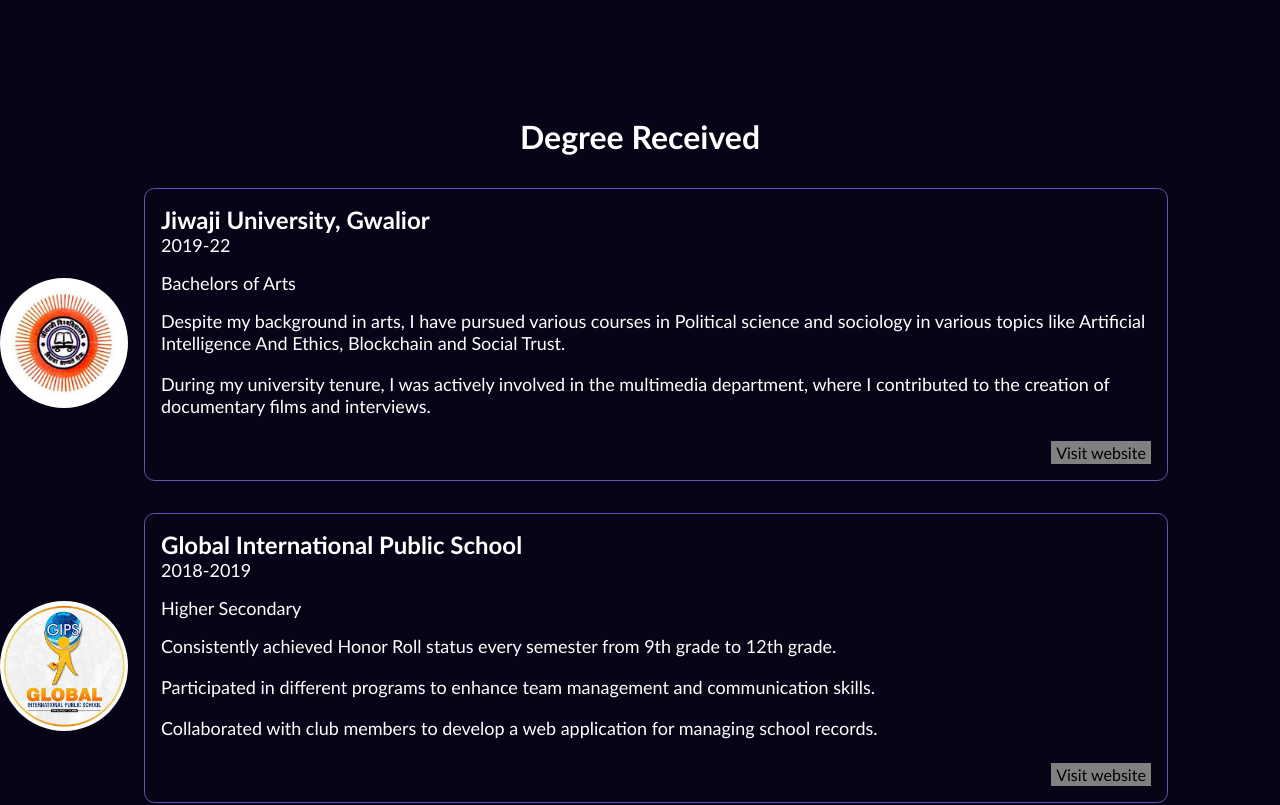
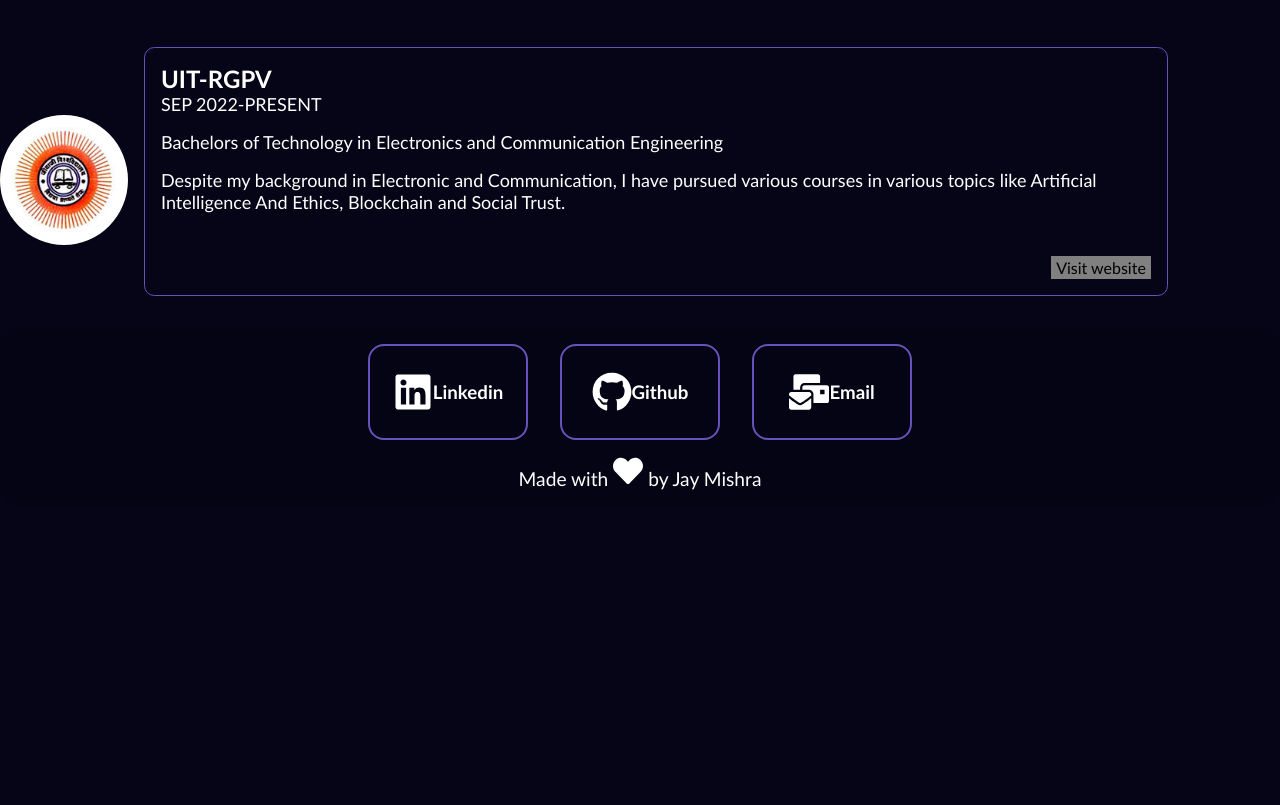
Before and after one commit to PtJayMishra/Portfolio, a React (Create React App) app: page /Portfolio/education in a window 1280 px wide. Shown: the part 420-1225 px from the top of the page. After the commit the page ends 926 px from the top, so only its background shows below. Built offline with nearby package versions, Linux system fonts and the light colour scheme.

Commit message:
Update Education.js

```diff
--- a/src/Education.js
+++ b/src/Education.js
@@ -31,27 +31,25 @@ function Education() {
                 </div>
                 <div>
                     <div className="edu-degree">
-                        <h1>Degree Received</h1>
+
                         <div className="bachelors">
                             <img className="college-img" src={collegeLogo} alt="College Logo" />
                             <div className="college-heading">
                                 <div className="Title">
-                                    <h2>Jiwaji University, Gwalior</h2>
-                                    <p>2019-22</p>
+                                    <h2> UIT-RGPV</h2>
+                                    <p> SEP 2022-PRESENT</p>
                                 </div>
                                 <div className="duration">
-                                    <p>Bachelors of Arts</p>
+                                    <p>Bachelors of Technology in Electronics and Communication Engineering</p>
                                 </div>
                                 <div className="content">
                                     <p>
-                                        Despite my background in arts, I have pursued various courses in Political science and sociology in various topics like Artificial Intelligence And Ethics, Blockchain and Social Trust.
+                                        Despite my background in Electronic and Communication, I have pursued various courses in various topics like Artificial Intelligence And Ethics, Blockchain and Social Trust.
                                     </p>
                                     <br />
-                                    <p>
-                                        During my university tenure, I was actively involved in the multimedia department, where I contributed to the creation of documentary films and interviews.
-                                    </p>
+
                                     <div className="button">
-                                        <a className="button1" href="https://jiwaji.edu/" target="_blank" rel="noopener noreferrer">
+                                        <a className="button1" href="https://www.uitrgpv.ac.in/" target="_blank" rel="noopener noreferrer">
                                             Visit website
                                         </a>
                                     </div>
@@ -60,38 +58,7 @@ function Education() {
                         </div>
                     </div>
                 </div>
-                <div className="school">
-                    <div className="bachelors">
-                        <img className="college-img" src={schoolLogo} alt="School Logo" />
-                        <div className="school-heading">
-                            <div className="Title">
-                                <h2>Global International Public School</h2>
-                                <p>2018-2019</p>
-                            </div>
-                            <div className="duration">
-                                <p>Higher Secondary</p>
-                            </div>
-                            <div className="school-content2">
-                                <p>
-                                    Consistently achieved Honor Roll status every semester from 9th grade to 12th grade.
-                                </p>
-                                <br />
-                                <p>
-                                    Participated in different programs to enhance team management and communication skills.
-                                </p>
-                                <br />
-                                <p>
-                                    Collaborated with club members to develop a web application for managing school records.
-                                </p>
-                                <div className="button">
-                                    <a className="button2" href="https://www.gipsdabra.com/" target="_blank" rel="noopener noreferrer">
-                                        Visit website
-                                    </a>
-                                </div>
-                            </div>
-                        </div>
-                    </div>
-                </div>
+
             </div>
             <Footer />
         </div>
```
